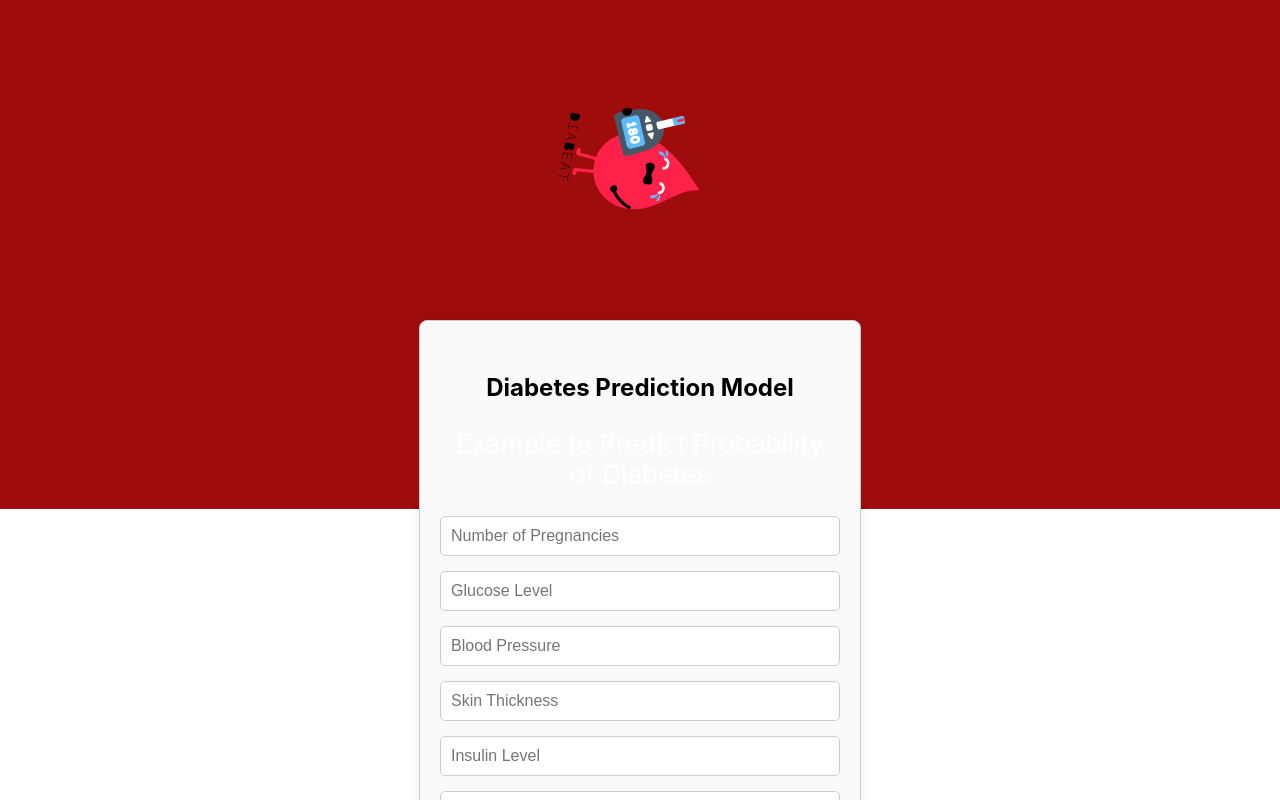
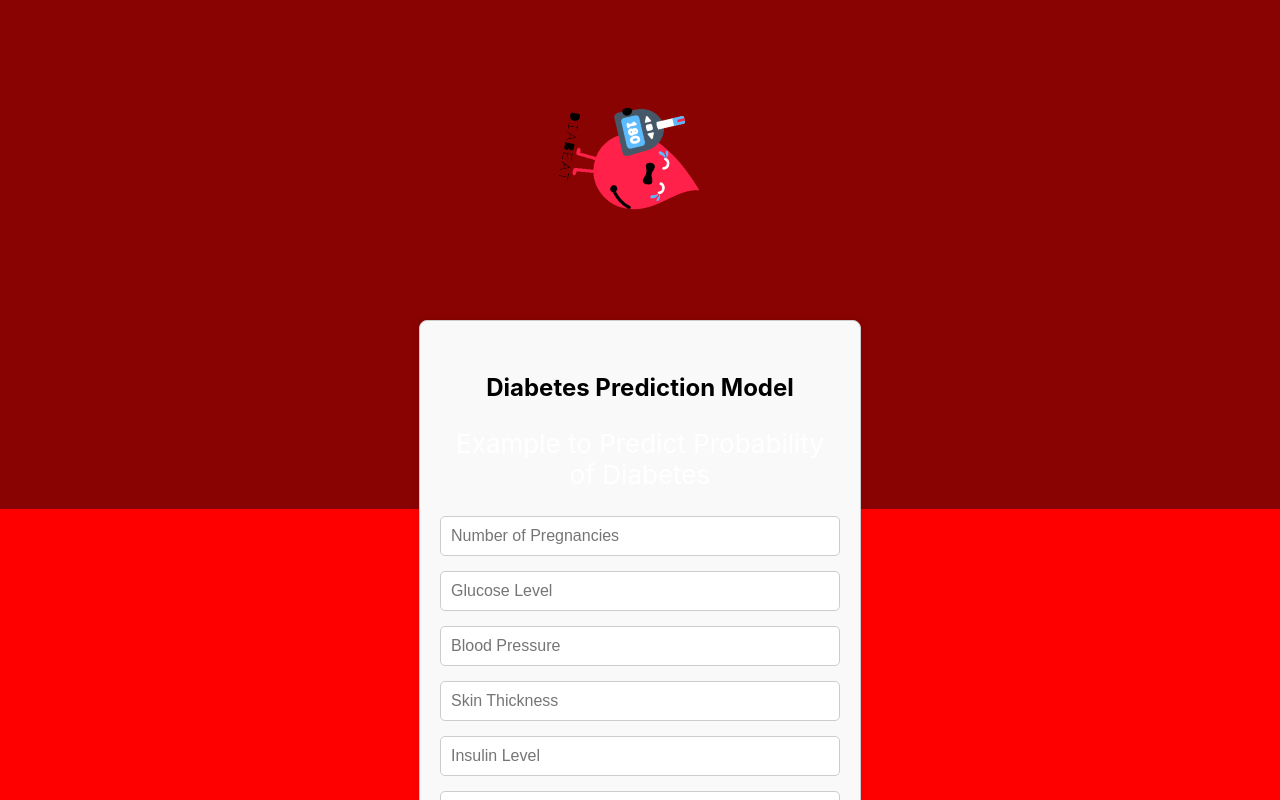
Before and after one commit to Hackerdude374/DiaBeat, a React (Create React App) app in the folder frontend/: page / in a window 1280 px wide. Shown: the top 800 px of the page. Built offline with nearby package versions, Linux system fonts and the light colour scheme.

Commit message:
revamp frontend

```diff
--- a/frontend/src/App.css
+++ b/frontend/src/App.css
@@ -1,6 +1,8 @@
 .App {
   text-align: center;
+
 }
+
 
 .App-logo {
   height: 40vmin;
@@ -12,10 +14,9 @@
     animation: App-logo-spin infinite 20s linear;
   }
 }
-
-
+/* my background */
 .App-header {
-    background: linear-gradient(to bottom, #9f0c0c 50%, white 50%);
+  background: linear-gradient(to bottom, #8a0303, #8a0303 50%, #ff0000 50%, #ff0000);
   min-height: 100vh;
   display: flex;
   flex-direction: column;
@@ -23,8 +24,17 @@
   justify-content: center;
   font-size: calc(10px + 2vmin);
   color: white;
+  animation: bloodAnimation 5s infinite linear;
 }
 
+@keyframes bloodAnimation {
+  0% {
+    background-position: 0% 0%;
+  }
+  100% {
+    background-position: 0% 100%;
+  }
+}
 .App-link {
   color: #61dafb;
 }
```
Lines whose indentation alone changed are shown as unchanged.
